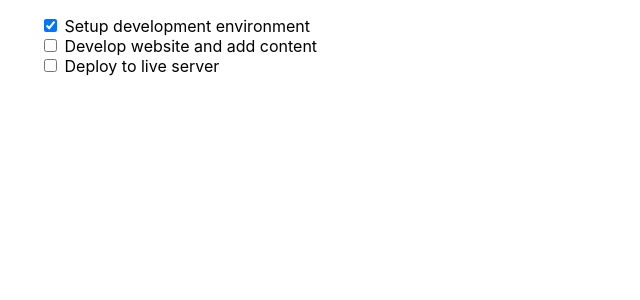
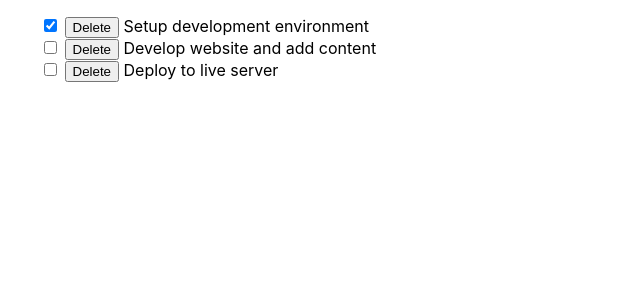
Before and after one commit to themonster2015/todo-react, a React (Create React App) app: page / in a window 1280 px wide. Shown: the top 300 px of the page, without its empty margins (0-640 px from the left). Built offline with nearby package versions, Linux system fonts and the light colour scheme.

Commit message:
added deleteTodo

```diff
--- a/src/components/TodoContainer.js
+++ b/src/components/TodoContainer.js
@@ -35,10 +35,19 @@ export default class TodoContainer extends Component {
                 })
            }))
        }
+
+       delTodo = (id) => {
+           this.setState({
+               todos: [
+                   ...this.state.todos.filter(todo =>
+                    todo.id !== id)
+               ]
+           })
+       }
     render() {
         return (
             <>
-            <TodosList todos={this.state.todos} handleChangeProps={this.handleChange} />
+            <TodosList todos={this.state.todos} handleChangeProps={this.handleChange} deleteTodoProps={this.delTodo} />
             </>
         )
     }
--- a/src/components/TodoItem.js
+++ b/src/components/TodoItem.js
@@ -2,6 +2,6 @@ import React from 'react'
 
 export default function TodoItem(props) {
     return (
-       <li><input type="checkbox" checked={props.todo.completed} onChange={() => props.handleChangeProps(props.todo.id)} /> {props.todo.title}</li>
+       <li><input type="checkbox" checked={props.todo.completed} onChange={() => props.handleChangeProps(props.todo.id)} /> <button onClick={() => props.deleteTodoProps(props.todo.id)}>Delete</button> {props.todo.title}</li>
     )
 }
--- a/src/components/TodosList.js
+++ b/src/components/TodosList.js
@@ -4,7 +4,7 @@ import TodoItem from './TodoItem'
 export default function TodosList(props) {
     return (
         <ul>{props.todos.map(todo =>
-            <TodoItem  key={todo.id} todo={todo} handleChangeProps={props.handleChangeProps} />
+            <TodoItem  key={todo.id} todo={todo} handleChangeProps={props.handleChangeProps}  deleteTodoProps={props.deleteTodoProps}/>
         )}</ul>
     )
 }
```
